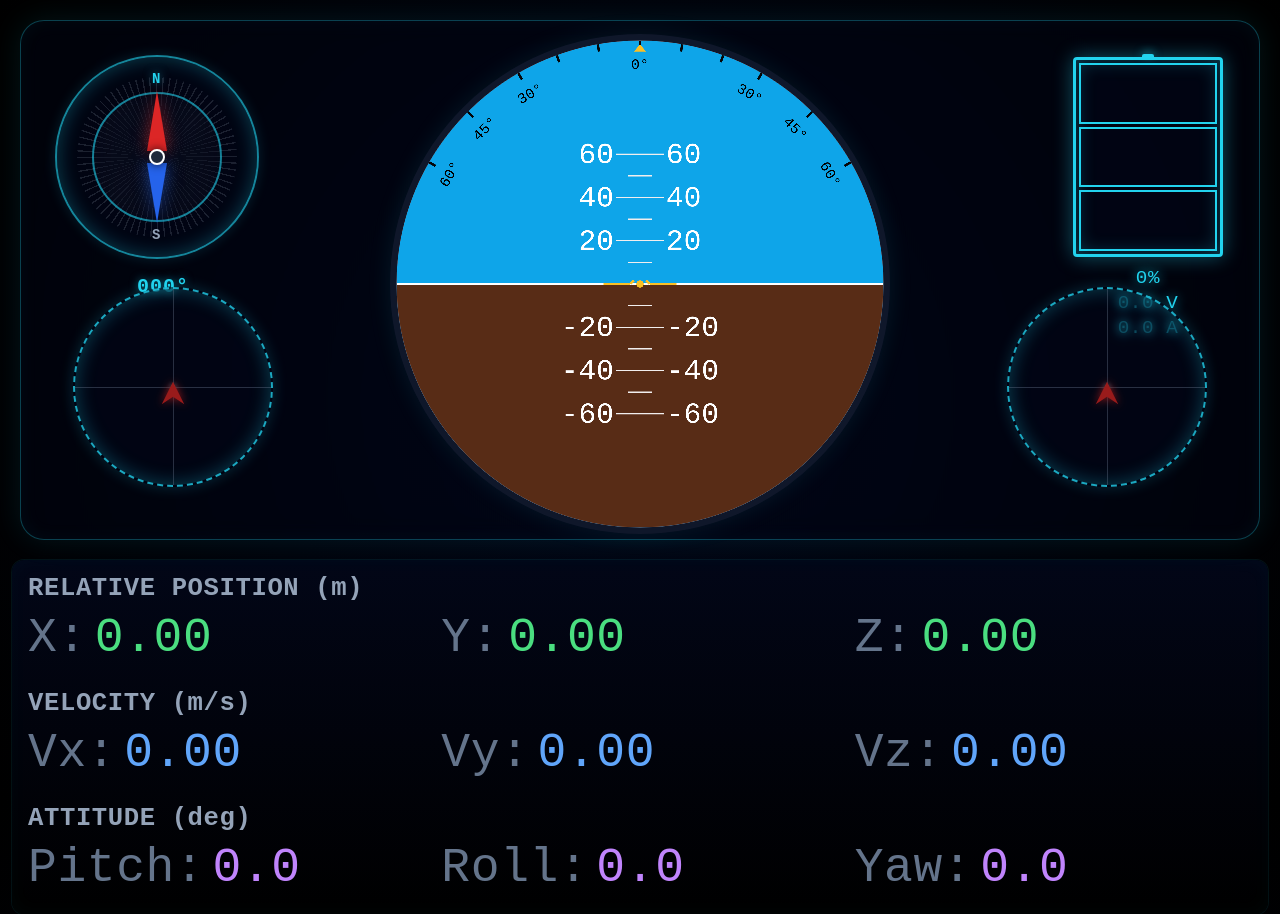
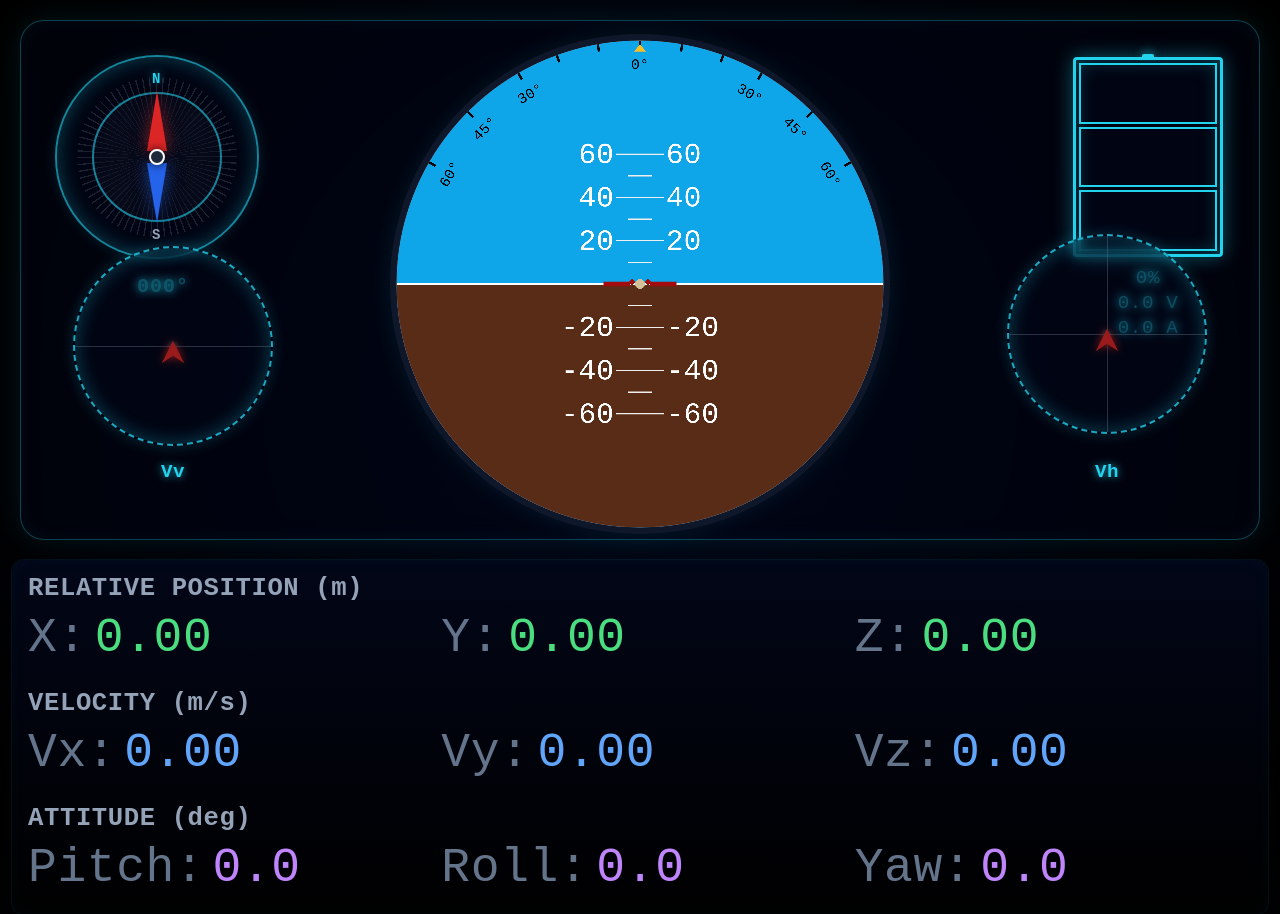
Before and after one commit to pseudoanushka/User_interface_T, a React (Vite) app in the folder frontend/: page / in a window 1280 px wide. Built offline with nearby package versions, Linux system fonts and the light colour scheme; no server answers.

Commit message:
labelling of Velocity gauge added

```diff
--- a/frontend/src/components/VelocityVectors.tsx
+++ b/frontend/src/components/VelocityVectors.tsx
@@ -37,7 +37,7 @@ export const VelocityVectors: React.FC<VelocityVectorsProps> = ({ vx = 0, vy = 0
     const arrowScale = position === 'right' ? 1 + Math.min(vMax * 0.5, 1.5) : 1;
 
     return (
-        <div className={position === 'left' ? "ah-rv-widget" : "ah-vv-box"}>
+        <div className={position === 'left' ? "ah-rv-widget" : "ah-vv-box"} style={{ display: 'flex', flexDirection: 'column', alignItems: 'center' }}>
 
             {/* Simple gauge with only one arrow */}
             <div style={{
@@ -54,7 +54,9 @@ export const VelocityVectors: React.FC<VelocityVectorsProps> = ({ vx = 0, vy = 0
                 backdropFilter: 'blur(4px)'
             }}>
                 {/* Crosshairs */}
-                <div style={{ position: 'absolute', width: '1px', height: '100%', background: 'rgba(100, 116, 139, 0.4)' }} />
+                {position !== 'left' && (
+                    <div style={{ position: 'absolute', width: '1px', height: '100%', background: 'rgba(100, 116, 139, 0.4)' }} />
+                )}
                 <div style={{ position: 'absolute', width: '100%', height: '1px', background: 'rgba(100, 116, 139, 0.4)' }} />
 
                 {/* Center dot */}
@@ -92,6 +94,17 @@ export const VelocityVectors: React.FC<VelocityVectorsProps> = ({ vx = 0, vy = 0
                     </svg>
                 </div>
             </div>
+
+            {/* External Gauge Label */}
+            <div style={{
+                marginTop: '12px',
+                color: '#22d3ee',
+                fontSize: '1.2rem',
+                fontWeight: 'bold',
+                textShadow: '0 0 8px rgba(34,211,238,0.8)'
+            }}>
+                {position === 'left' ? 'Vv' : 'Vh'}
+            </div>
         </div>
     );
 };
--- a/frontend/src/components/ah.tsx
+++ b/frontend/src/components/ah.tsx
@@ -107,13 +107,13 @@ export function ArtificialHorizon({ pitch, roll, yaw, children }: ArtificialHori
     ctx.restore();
 
     // Draw fixed aircraft symbol
-    ctx.strokeStyle = '#fbbf24';
-    ctx.lineWidth = Math.max(2, radius * 0.01);
-    ctx.fillStyle = '#fbbf24';
+    ctx.strokeStyle = '#a30c0cff';
+    ctx.lineWidth = Math.max(2, radius * 0.02);
+    ctx.fillStyle = '#d2c198ff';
 
     // Center dot
     ctx.beginPath();
-    ctx.arc(centerX, centerY, Math.max(2, radius * 0.015), 0, 2 * Math.PI);
+    ctx.arc(centerX, centerY, Math.max(2, radius * 0.02), 0, 2 * Math.PI);
     ctx.fill();
 
     // Wings
```
